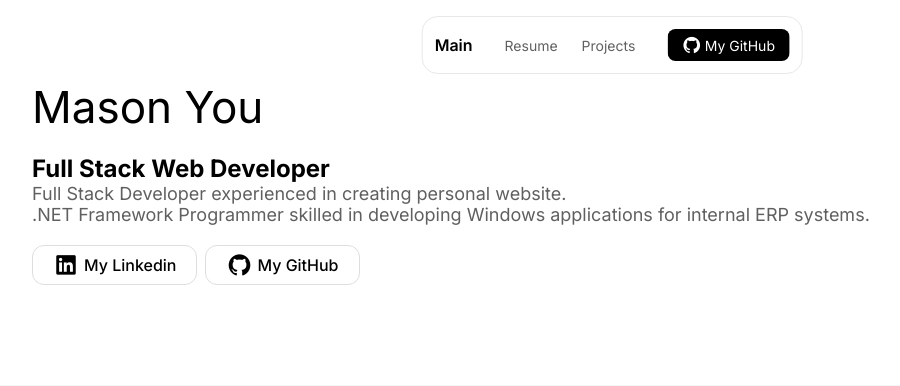
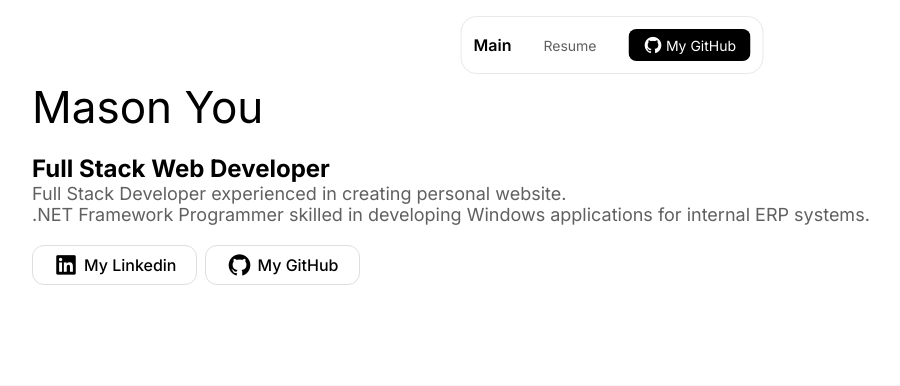
Before and after one commit to MasonYou/myDjango, a Django app: page / in a window 1280 px wide. Shown: the top 386 px of the page, without its empty margins (28-928 px from the left). Run offline with Django 5.2, Linux system fonts and the light colour scheme.

Commit message:
comment project in NavBar, it hasn't done.

```diff
--- a/personalPortfolio/templates/ppNavBar.html
+++ b/personalPortfolio/templates/ppNavBar.html
@@ -4,7 +4,7 @@
     </div>
     <div class="nav-links">
         <a href="{% url 'masonDocs' %}">Resume</a>
-        <a href="{% url 'masonProjects' %}">Projects</a>
+        {% comment %} <a href="{% url 'masonProjects' %}">Projects</a> {% endcomment %}
     </div>
     <button onclick="goToGitHub()"><i class="ri-github-fill"></i> My GitHub</button>
 </nav>
```
